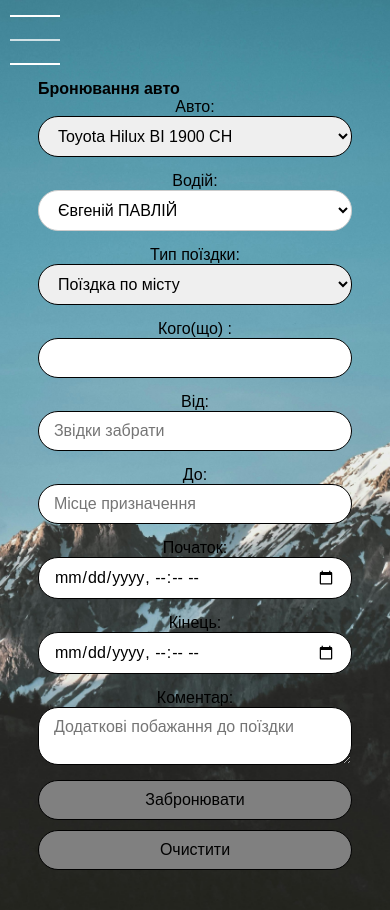
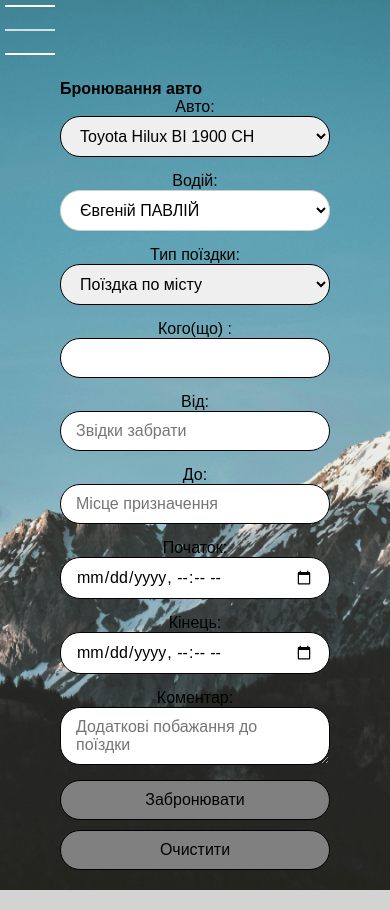
Before and after one commit to Vanya-Ch/UNGS, a website: page pages/carBooking.html in a window 390 px wide. Drawn offline with Linux system fonts and the light colour scheme; no server answers.

Commit message:
changes mobile styles

```diff
--- a/assets/styles/_mixin.scss
+++ b/assets/styles/_mixin.scss
@@ -1,6 +1,9 @@
 @mixin container{
     max-width: calc(1160px/1440px*100%);
     margin: 0 auto;
+    @media screen and (max-width:900px) {
+        margin: 0 60px;
+    }
 }
 
 @mixin mainMG-L{
--- a/assets/styles/general.scss
+++ b/assets/styles/general.scss
@@ -26,8 +26,8 @@ ol {
     display: inline-block;
     position: fixed;
     padding: 23px 25px;
-    top: 15px;
-    left: 10px;
+    top: 5px;
+    left: 5px;
     border-top: 2px solid #fff;
     border-bottom: 2px solid #fff;
     z-index: 100;
--- a/assets/styles/news.scss
+++ b/assets/styles/news.scss
@@ -136,6 +136,7 @@ body{
         padding-top: 10px;
         display: flex;
         justify-content: space-between;
+        align-items: center;
         padding-bottom: 5px;
         border-bottom: 1px solid #000;
     }
--- a/assets/styles/rentCar.scss
+++ b/assets/styles/rentCar.scss
@@ -177,6 +177,9 @@
     gap: 20px;
     overflow-x: auto;
     padding: 20px;
+    @media screen and (max-width:900px) {
+        padding: 20px 0 0 0;
+    }
 }
 
 .driver-column {
```
Also changed, not shown: assets/styles/createNews.css, assets/styles/general.css, assets/styles/news.css, assets/styles/orgStr.css, assets/styles/rentCar.css, 5 other files.
